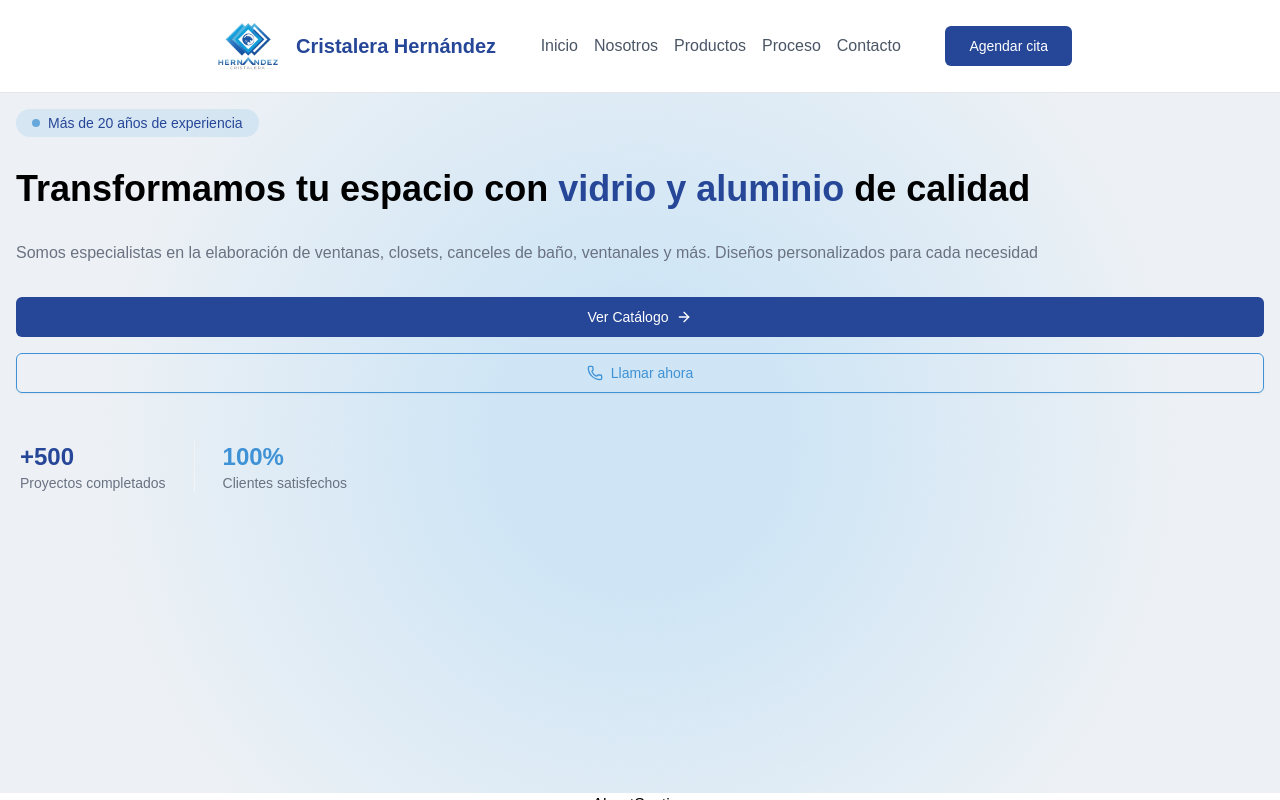
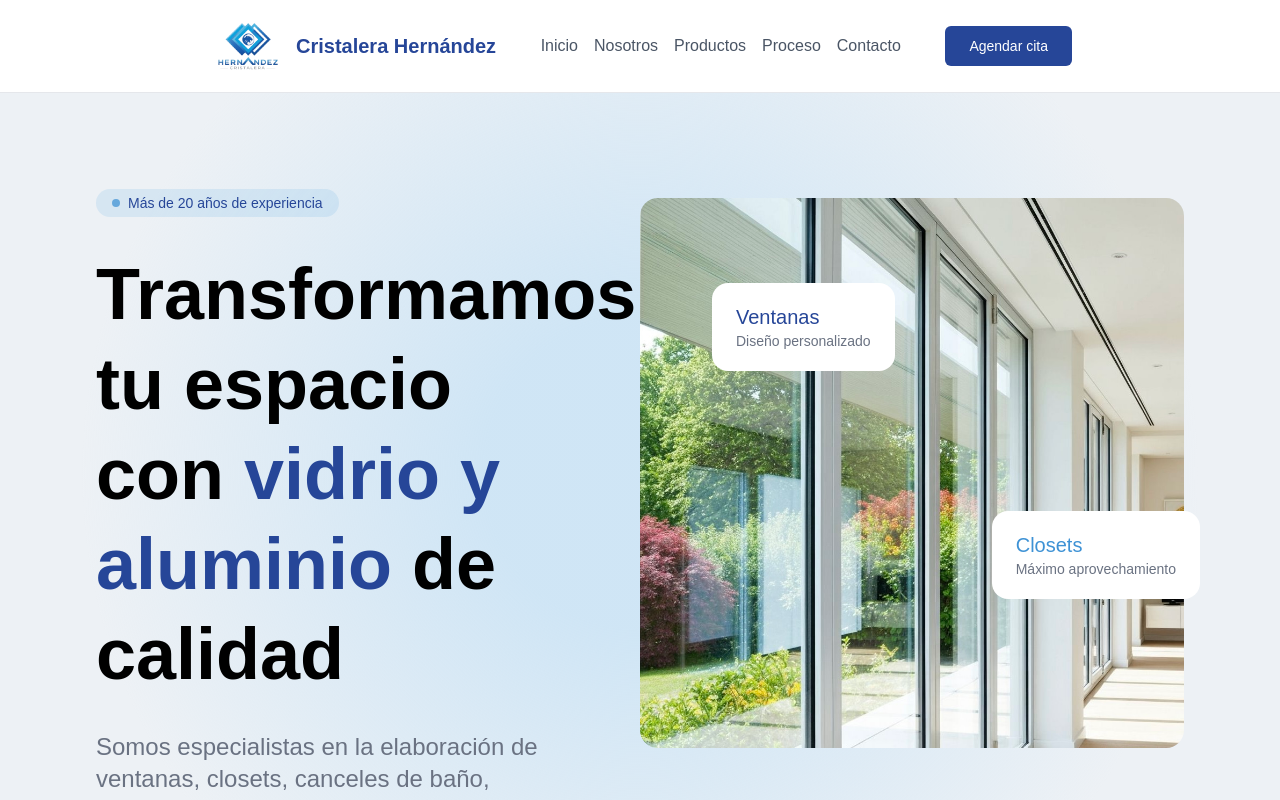
Before and after one commit to Xime2104LH/Page-Cristalera-Business, a Next.js app: page / in a window 1280 px wide. Built offline with nearby package versions, Linux system fonts and the light colour scheme; a web font is replaced by a local one.

Commit message:
feat: add new responsive design to big screens, it need changes yet

```diff
--- a/src/components/Landing/HeroSection.tsx
+++ b/src/components/Landing/HeroSection.tsx
@@ -1,28 +1,32 @@
 import { Button } from "../ui/button";
 import { ArrowRight, Phone } from "lucide-react";
+import Image from "next/image";
 
 const HeroSection = () => {
   return (
-    <div className="w-full min-h-[700px] hero-section-background">
-      <div className="p-4">
-
+    <div className="w-full sm:min-h-40 md:min-h-120 lg:min-h-190 hero-section-background flex ">
+      <div className="p-4 md:p-16 lg:w-1/2 lg:p-24">
         <div className="text-blue-primary text-sm bg-blue-light/20 py-1 px-4 rounded-full w-fit flex items-center gap-2">
           <span className=" inline-block size-2 rounded-full bg-blue-secondary animate-pulse"></span>
           Más de 20 años de experiencia
         </div>
-        <h1 className="text-4xl font-bold my-8">Transformamos tu espacio con <span className="text-blue-primary">vidrio y aluminio</span> de calidad</h1>
-        <p className="text-gray-500">Somos especialistas en la elaboración de ventanas, closets, canceles de baño, ventanales y más. Diseños personalizados para cada necesidad</p>
-        <Button variant="default" size="lg" className="mt-8 w-full font-normal">
+
+        <h1 className="text-4xl lg:text-[56px] xl:text-7xl xl:leading-tight font-bold my-8">Transformamos tu espacio con <span className="text-blue-primary">vidrio y aluminio</span> de calidad</h1>
+        <p className="text-gray-500 mb-8 xl:text-2xl">Somos especialistas en la elaboración de ventanas, closets, canceles de baño, ventanales y más. Diseños personalizados para cada necesidad</p>
+
+        <div className="md:flex md:items-center md:gap-4">
+          <Button variant="default" size="lg" className="w-full mb-4 font-normal md:w-auto">
             Ver Catálogo
             <ArrowRight className="size-4" />
           </Button>
-        <Button variant="outline" size="lg" className="mt-4 w-full font-normal">
+          <Button variant="outline" size="lg" className="w-full mb-4 font-normal md:w-auto">
             <Phone className="size-4" />
             Llamar ahora
           </Button>
+        </div>
 
-        <div className="flex gap-4 mt-12 ml-1">
-          <div className="border-r border-r-gray-100 pr-7">
+        <div className="flex gap-4 mt-8 ml-1">
+          <div className="border-r border-r-[#E2E8F0] pr-7">
             <h3 className="text-2xl font-bold text-blue-primary">+500</h3>
             <h3 className="text-gray-500 text-sm">Proyectos completados</h3>
           </div>
@@ -32,6 +36,17 @@ const HeroSection = () => {
           </div>
         </div>
       </div>
+      <div className="hidden relative lg:flex lg:items-center lg:justify-center lg:pr-24 w-1/2">
+        <div className="absolute top-[25%] left-18 flex flex-col bg-white rounded-2xl py-5 px-6">
+          <span className="text-blue-primary text-xl">Ventanas</span>
+          <span className="text-gray-500 text-sm">Diseño personalizado</span>
+        </div>
+        <div className="absolute top-[55%] right-50 xl:right-20 flex flex-col bg-white rounded-2xl py-5 px-6">
+          <span className="text-blue-secondary text-xl">Closets</span>
+          <span className="text-gray-500 text-sm">Máximo aprovechamiento</span>
+        </div>
+        <Image src="/trabajo-ventanas-proyecto-2.jpeg" alt="Trabajo de ventanas" width={550} height={700} className="rounded-[18px]" />
+      </div>
     </div>
   )
 }
```
Lines whose indentation alone changed are shown as unchanged.
